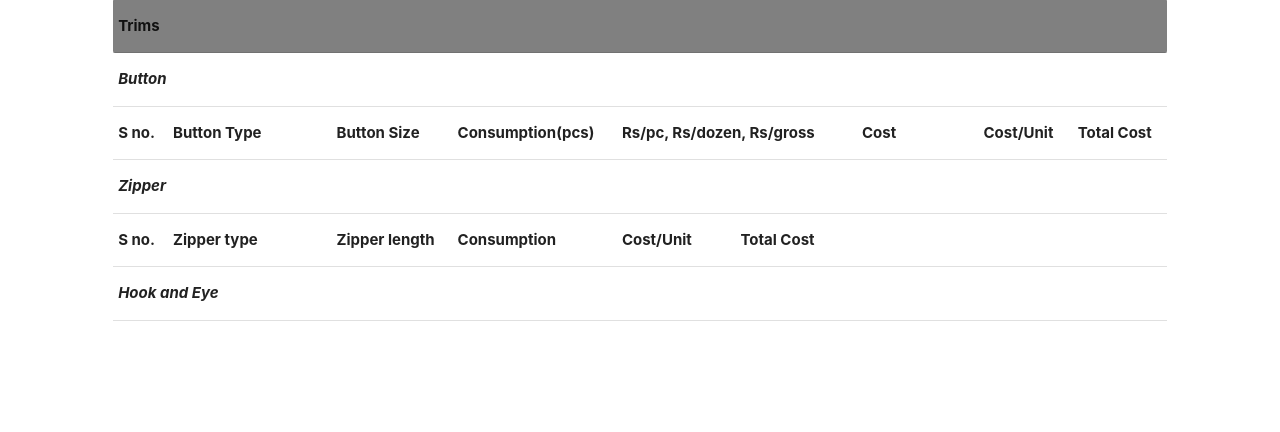
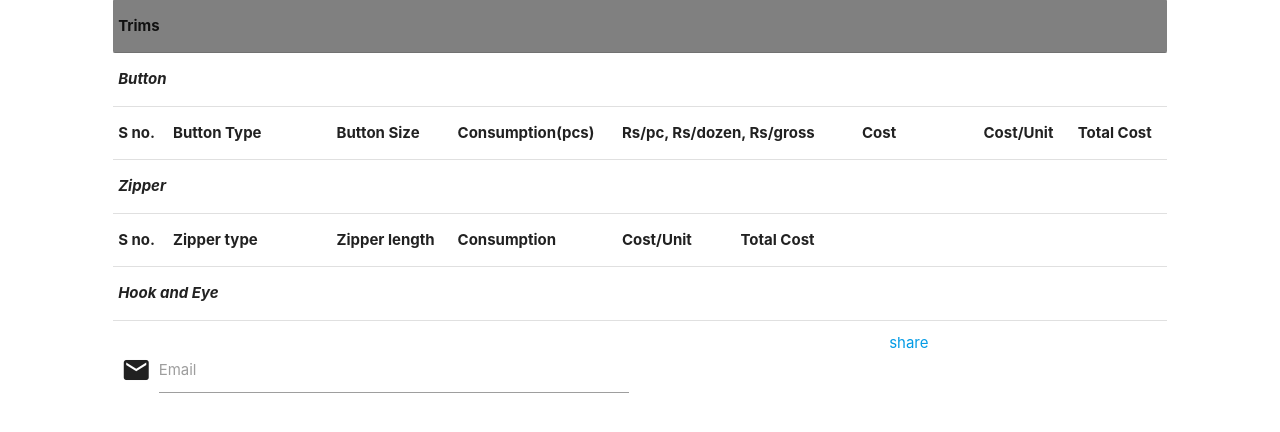
Before and after one commit to CodeVINCI/triburg, a Django app: template templates/previewsheet.html in a window 1280 px wide. Shown: the part 332-764 px from the top of the page. Run offline with Django 3.2, Linux system fonts and the light colour scheme; the template is opened without the code that fills it, so the values that code supplies are empty.

Commit message:
made send email

```diff
--- a/account/urls.py
+++ b/account/urls.py
@@ -7,4 +7,5 @@ path('createcostsheet/', CreateSheet.as_view()),
 path('previewcostsheet/', PreviewSheet.as_view()),
 path('profile/', Profile.as_view()),
 path('savecostsheet/', views.savecostsheet),
+path('sendcostsheet/', views.sendcostsheet),
 ]
--- a/templates/previewsheet.html
+++ b/templates/previewsheet.html
@@ -341,7 +341,6 @@
 
              </tr>
             {% endfor %}
-
             <tr><th colspan="7">TTL cost(if Any)</th><th id='ttlcost' colspan="3">{{ttlcost}}</th></tr>
             <tr><th colspan="7">Stitching</th><th id="stitching" colspan="3">{{stitching}}</th></tr>
             <tr><th colspan="7">Packaging Cost</th><th id="packaging_cost" colspan="3">{{packaging_cost}}</th></tr>
@@ -352,7 +351,30 @@
             <tr><th colspan="7"><h5>Client FOB</h5></th><th id="client_fob" colspan="3">{{client_fob}}</th></tr>
         </table>
     </div>
+    <div class="row">
+    <div class="input-field col s6">
+          <i class="material-icons prefix">email</i>
+          <input id="icon_email" type="email" class="validate">
+          <label for="icon_email">Email</label>
+        </div>
+        <a onclick="sendemail(event)" data={{key}} class="waves-effect waves-light btn">share</a>
+    </div>
   </div>
 <script src="https://cdnjs.cloudflare.com/ajax/libs/materialize/1.0.0/js/materialize.min.js"></script>
+<script>
+function sendemail(event){
+  var this = event.target;
+  var key = this.getAttribute('data');
+  var email = document.getElementById('icon_email').value;
+  var xhttp = new XMLHttpRequest();
+     xhttp.onreadystatechange = function() {
+    if (this.readyState == 4 && this.status == 200) {
+       alert('sent');
+    }
+};
+xhttp.open("GET", 'accounts/sendcostsheet/?key='+key+'&email='+email, true);
+xhttp.send();
+}
+</script>
 </body>
 </html>
```
Also changed, not shown: account/views.py (+14 -0 lines).
